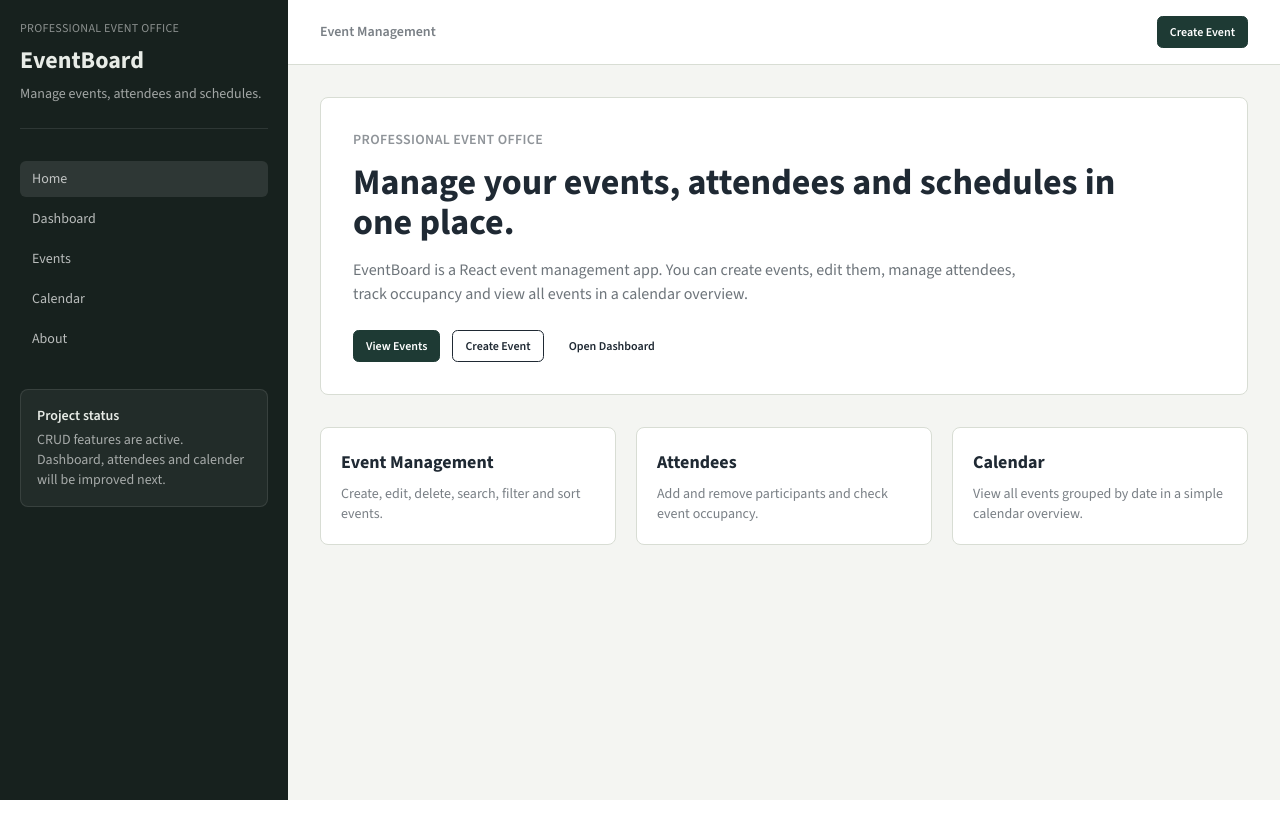
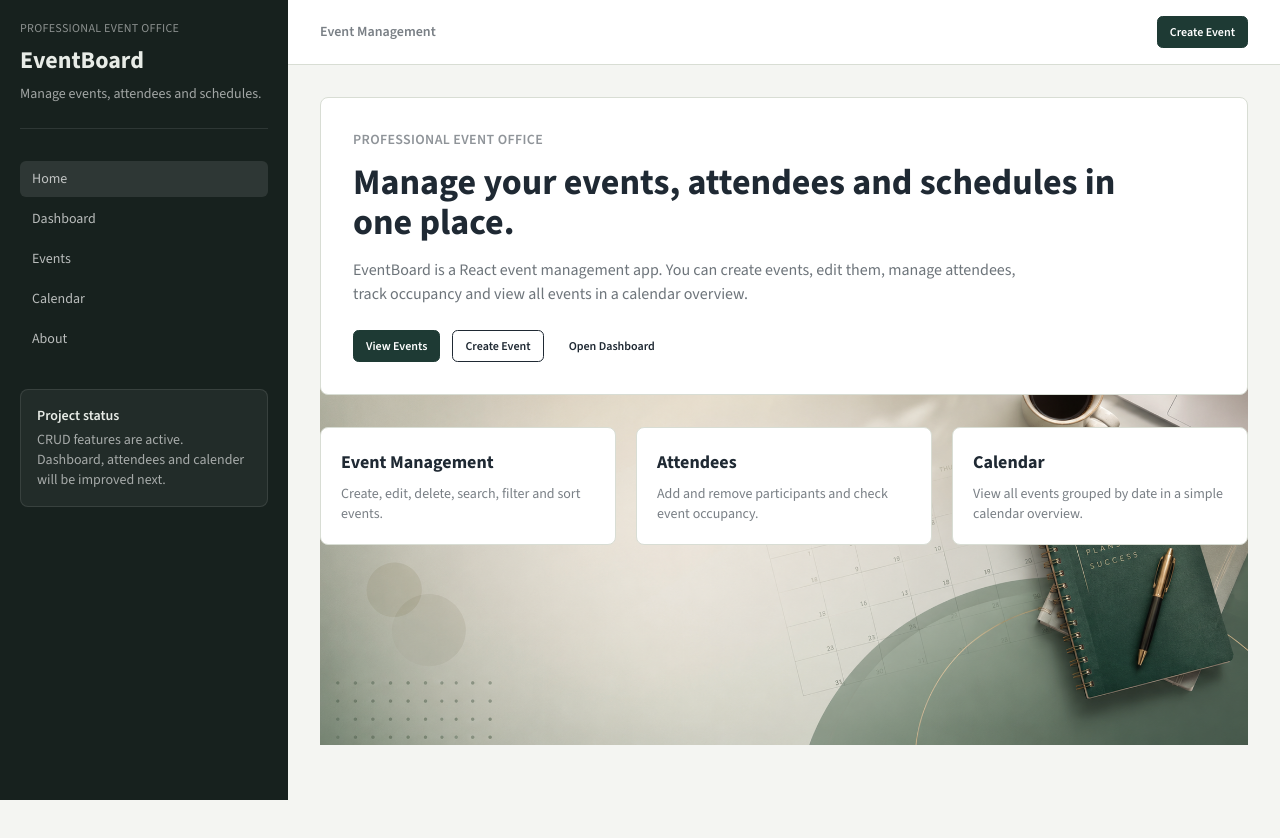
Before and after one commit to ahmadnabouty963/Event-Mangement, a React (Vite) app: page / in a window 1280 px wide. Shown: the top 838 px of the page. Before the commit the page ends 800 px from the top, so only its background shows below. Built offline with nearby package versions, Linux system fonts and the light colour scheme.

Commit message:
Add background image for HomePage and update styles

```diff
--- a/src/routes/index.tsx
+++ b/src/routes/index.tsx
@@ -1,12 +1,15 @@
 import { createFileRoute, Link } from "@tanstack/react-router";
-
+import backgroundImage from "../images/background.png";
 export const Route = createFileRoute("/")({
   component: HomePage,
 });
 
 function HomePage() {
   return (
-    <section className="space-y-8">
+    <section
+      className="space-y-8 bg-contain bg-center bg-no-repeat min-h-screen"
+      style={{ backgroundImage: `url(${backgroundImage})` }}
+    >
       <div className="rounded-lg border border-base-300 bg-base-100 p-8">
         <p className="text-sm font-semibold uppercase tracking-wide text-base-content/50">
           Professional Event Office
```
Also changed, not shown: src/images/background.png (added), 1 other file (tests, documents, lock files or other folders).
